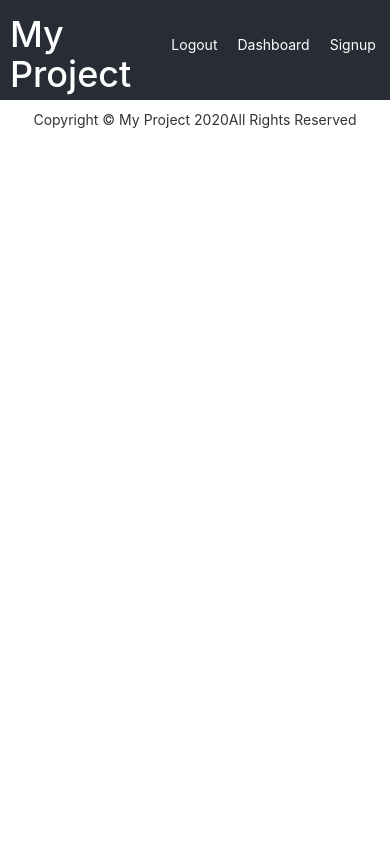
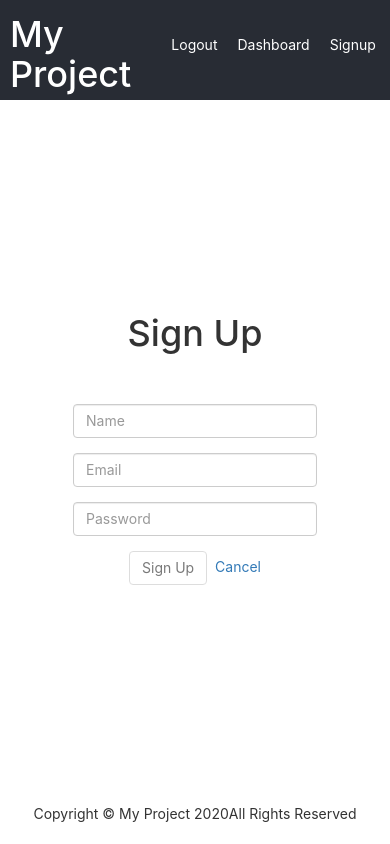
Before and after one commit to blunsford2017/Task-Manager, a React (Create React App) app: page /signup in a window 390 px wide. Shown: the top 844 px of the page. Built offline with nearby package versions, Linux system fonts and the light colour scheme.

Commit message:
adds form for sign up page

```diff
--- a/src/App.js
+++ b/src/App.js
@@ -36,7 +36,7 @@ function App() {
           <LoginPage />
         }/>
 
-        <Route exact path='signup' render={ props =>
+        <Route exact path='/signup' render={ props =>
           <SignupPage />
         }/>
       </Switch>
--- a/src/Pages/SignupPage.js
+++ b/src/Pages/SignupPage.js
@@ -1,10 +1,54 @@
-function SignupPage (props) {
-    return(
-       <div className="Page">
-           <h1>Signup Page</h1>
-       </div>
-    )
+import { signup } from '../Services/userService';
+import { useState } from 'react';
+import { Link } from 'react-router-dom';
 
+export default function SignupPage(props) {
+
+    const [ formState, setFormState ] = useState({
+        name: "",
+        email: "",
+        password: ""
+    });
+
+    function formValid() {
+        return !!(formState.name && formState.email && formState.password)
+    }
+
+    function handleChange(event) {
+    }
+
+    function handleSubmit(event) {
+        event.preventDefault();
+        if(!formValid()) return;
+    }
+
+    return (
+        <main className="Page">
+            <h1>Sign Up</h1>
+            <form onSubmit={handleSubmit}>
+            <div className="form-group">
+            <div className="col-sm-12">
+              <input name="name" type="text" className="form-control" placeholder="Name" value={formState.name} onChange={handleChange} />
+            </div>
+          </div>
+          <div className="form-group">
+            <div className="col-sm-12">
+              <input name="email" type="email" className="form-control" placeholder="Email" value={formState.email} onChange={handleChange} />
+            </div>
+          </div>
+          <div className="form-group">
+            <div className="col-sm-12">
+              <input name="password" type="password" className="form-control" placeholder="Password" value={formState.password} onChange={handleChange} />
+            </div>
+          </div>
+          <div className="form-group">
+            <div className="col-sm-12 text-center">
+              <input disabled={!formValid()} type="submit" className="btn btn-default" value="Sign Up" />
+              &nbsp;&nbsp;
+              <Link to='/'>Cancel</Link>
+            </div>
+          </div>
+        </form>
+        </main>
+    );
 };
-
-export default SignupPage;
--- a/src/Services/userService.js
+++ b/src/Services/userService.js
@@ -3,18 +3,16 @@ import { setToken } from "./tokenServices";
 const BASE_URL = 'http://localhost:3001/api/users';
 
 function signup(user) {
-    return fetch(BASE_URL + '/signup' {
+    return fetch(BASE_URL + '/signup', {
         method: 'POST',
-        headers: new Headers
-            ({'Content-Type': 'application/json'}),
+        headers: {
+            'Content-Type': 'Application/json'
+        },
         body: JSON.stringify(user)
-    })
-    .then(res => {
-        if (res.ok) return res.json();
-        throw new Error("Email already taken!");
-    })
-    // Parameter destructuring!
-    .then(({token}) => setToken(token));
+    }).then(response => {
+        if(response.ok) return response.json();
+        throw new Error('Email already taken');
+    }).then(({ token }) => setToken(token));
 }
 
 function getUser() {
@@ -22,18 +20,16 @@ function getUser() {
 }
 
 function login (credentials) {
-    return fetch(BASE_URL + '/login' {
+    return fetch(BASE_URL + '/login', {
         method: 'POST',
-        headers: new Headers
-            ({'Content-Type': 'application/json'}),
+        headers: {
+            'Content-Type': 'Application/json'
+        },
         body: JSON.stringify(credentials)
-    })
-    .then(res => {
-        if (res.ok) return res.json();
-        throw new Error("Bad Credentials");
-    })
-    // Parameter destructuring!
-    .then(({token}) => setToken(token));
+    }).then(response => {
+        if(response.ok) return response.json();
+        throw new Error('Bad Creditals');
+    }).then(({ token }) => setToken(token));
 }
 
 function logout () {
```
Also changed, not shown: 1 other file (tests, documents, lock files or other folders).
